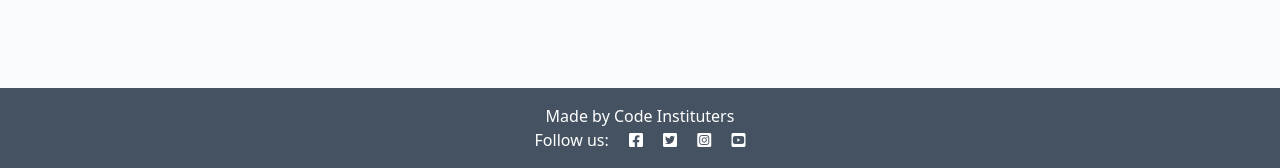
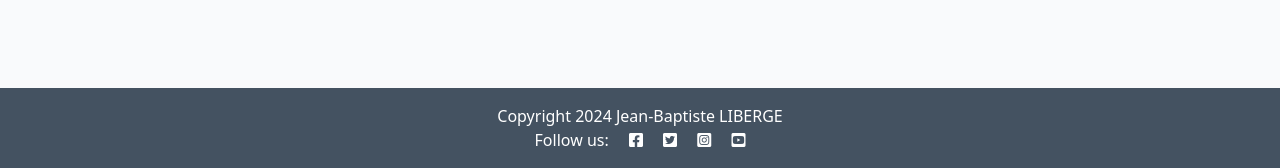
Before and after one commit to Jean7667/blog, a Django app: page / in a window 1280 px wide. Shown: the part 632-800 px from the top of the page. Run offline with Django 5.2, Linux system fonts and the light colour scheme; data that the repository does not hold is empty.

Commit message:
small change on base.html

```diff
--- a/templates/base.html
+++ b/templates/base.html
@@ -62,7 +62,7 @@
 
     <!-- Footer -->
     <footer class="footer mt-auto py-3 dark-bg">
-        <p class="m-0 text-center text-white">Made by Code Instituters</p>
+        <p class="m-0 text-center text-white">Copyright 2024 Jean-Baptiste LIBERGE</p>
         <p class="m-0 text-center text-white">Follow us: <i class="fab fa-facebook-square ms-3"></i>
             <i class="fab fa-twitter-square ms-3"></i>
             <i class="fab fa-instagram-square ms-3"></i>
```
